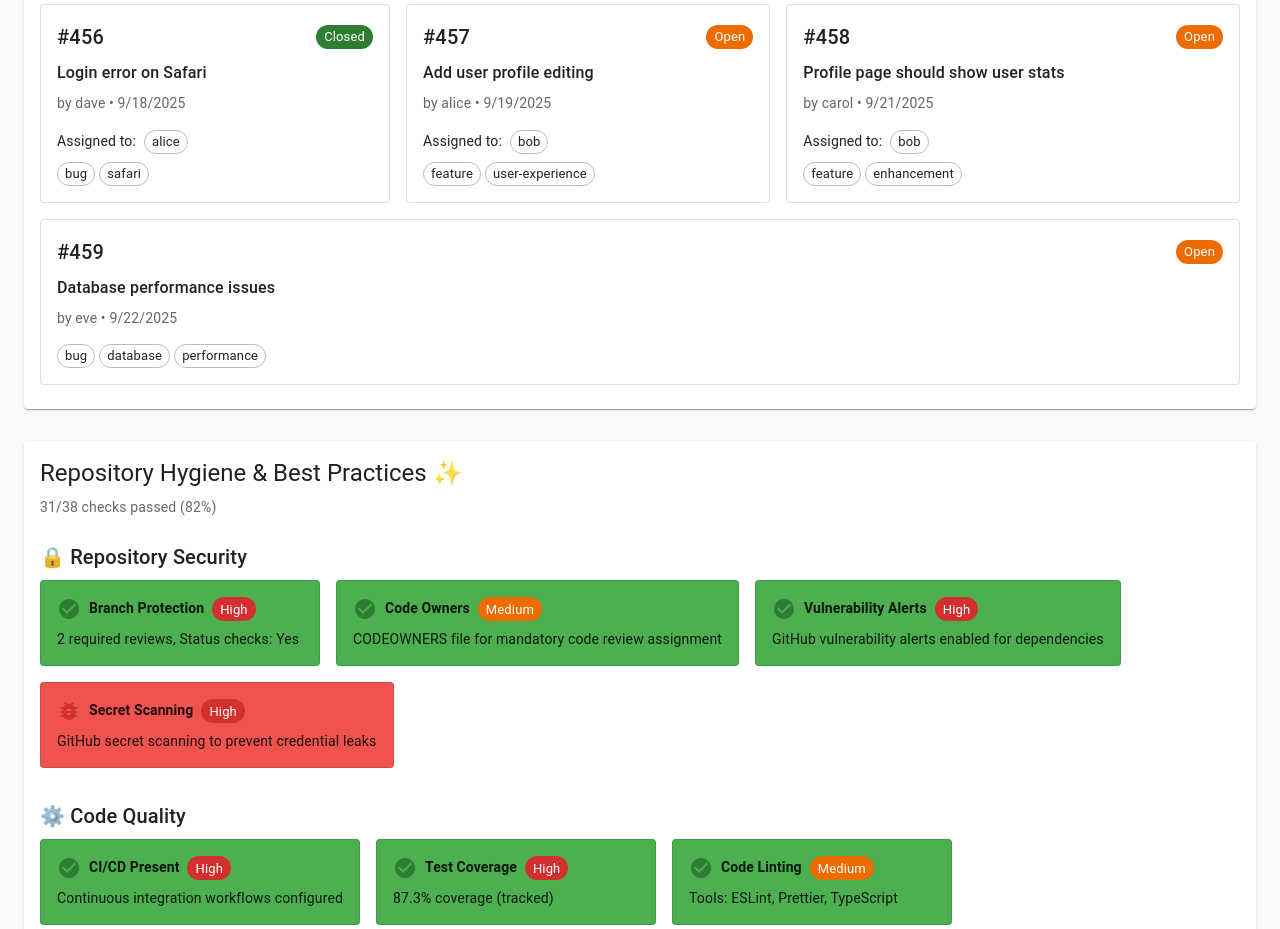
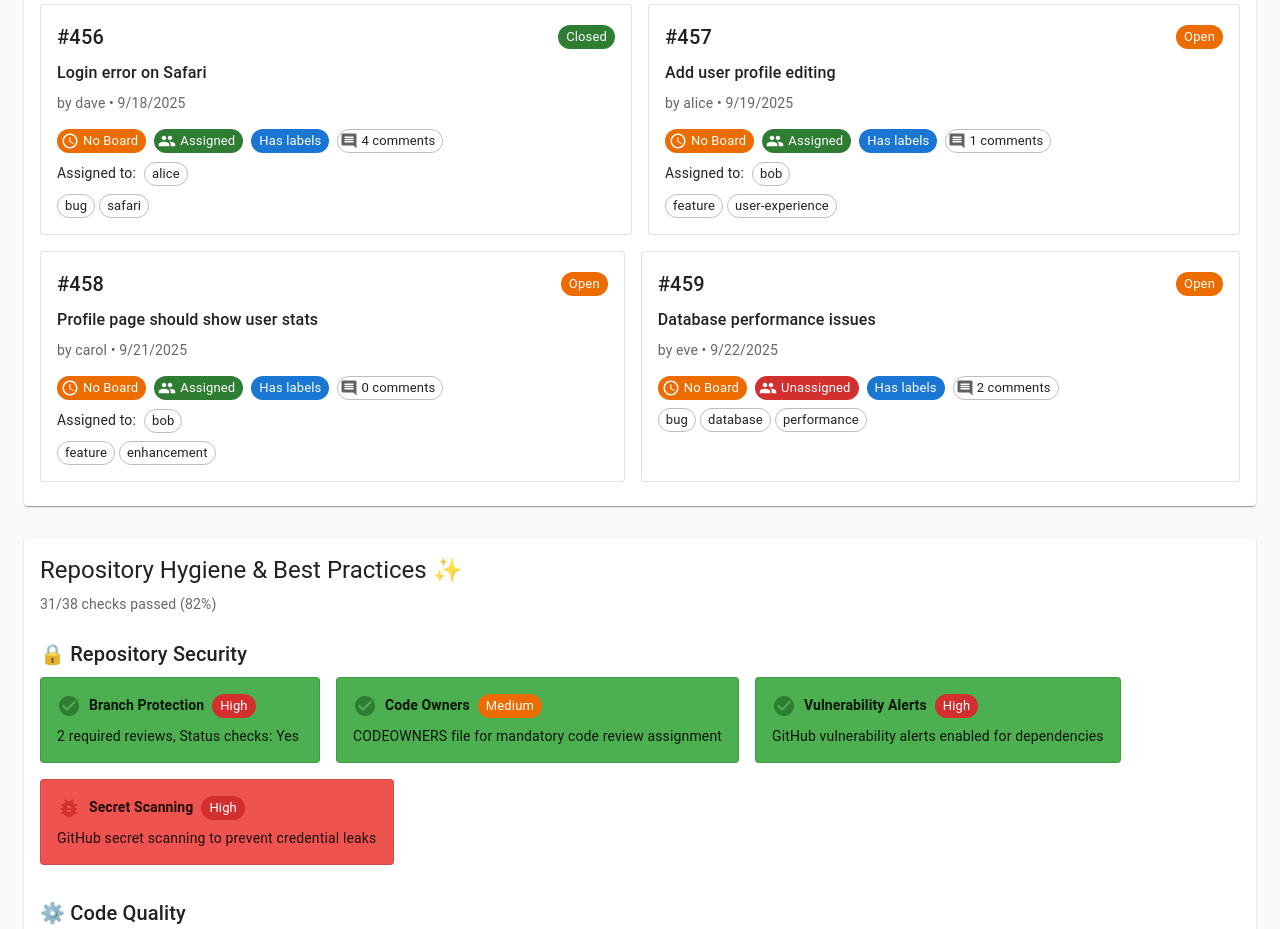
Before and after one commit to ChrisTimperley/check-the-vibes, a React (Vite) app in the folder frontend/: page / in a window 1280 px wide. Shown: the part 1660-2589 px from the top of the page. Built offline with nearby package versions, Linux system fonts and the light colour scheme.

Commit message:
added more info to issues

```diff
--- a/frontend/src/MuiApp.tsx
+++ b/frontend/src/MuiApp.tsx
@@ -24,6 +24,7 @@ import {
   CheckCircle,
   Schedule,
   TrendingUp,
+  Comment,
 } from '@mui/icons-material';
 import { ThemeProvider, createTheme } from '@mui/material/styles';
 import CssBaseline from '@mui/material/CssBaseline';
@@ -467,6 +468,105 @@ function App() {
                     by {issue.author} •{' '}
                     {new Date(issue.created_at).toLocaleDateString()}
                   </Typography>
+
+                  {/* Issue checks: project board membership, has labels, comments */}
+                  <Box
+                    sx={{
+                      display: 'flex',
+                      gap: 1,
+                      alignItems: 'center',
+                      mb: 1,
+                    }}
+                  >
+                    {/* appears in project board */}
+                    <Chip
+                      icon={
+                        data.project.items.some(
+                          (it) =>
+                            it.type === 'Issue' &&
+                            (it.title === issue.title ||
+                              (it.linked_artifact &&
+                                it.linked_artifact.includes(
+                                  `#${issue.number}`
+                                )))
+                        ) ? (
+                          <CheckCircle />
+                        ) : (
+                          <Schedule />
+                        )
+                      }
+                      label={
+                        data.project.items.some(
+                          (it) =>
+                            it.type === 'Issue' &&
+                            (it.title === issue.title ||
+                              (it.linked_artifact &&
+                                it.linked_artifact.includes(
+                                  `#${issue.number}`
+                                )))
+                        )
+                          ? 'On Board'
+                          : 'No Board'
+                      }
+                      size="small"
+                      color={
+                        data.project.items.some(
+                          (it) =>
+                            it.type === 'Issue' &&
+                            (it.title === issue.title ||
+                              (it.linked_artifact &&
+                                it.linked_artifact.includes(
+                                  `#${issue.number}`
+                                )))
+                        )
+                          ? 'success'
+                          : 'warning'
+                      }
+                    />
+
+                    {/* assignment check */}
+                    <Chip
+                      icon={<People />}
+                      label={
+                        issue.assignees && issue.assignees.length > 0
+                          ? 'Assigned'
+                          : 'Unassigned'
+                      }
+                      size="small"
+                      color={
+                        issue.assignees && issue.assignees.length > 0
+                          ? 'success'
+                          : 'error'
+                      }
+                    />
+
+                    {/* has labels */}
+                    <Chip
+                      label={
+                        issue.labels && issue.labels.length > 0
+                          ? 'Has labels'
+                          : 'No labels'
+                      }
+                      size="small"
+                      color={
+                        issue.labels && issue.labels.length > 0
+                          ? 'primary'
+                          : 'default'
+                      }
+                    />
+
+                    {/* comments count */}
+                    <Chip
+                      icon={<Comment />}
+                      label={
+                        typeof issue.comments === 'number'
+                          ? `${issue.comments} comments`
+                          : 'No comments'
+                      }
+                      size="small"
+                      variant="outlined"
+                    />
+                  </Box>
 
                   {issue.assignees.length > 0 && (
                     <Box sx={{ mb: 1 }}>
--- a/frontend/src/data/mockData.ts
+++ b/frontend/src/data/mockData.ts
@@ -187,6 +187,7 @@ export const mockAnalysisData: AnalysisReport = {
       time_to_first_response_minutes: 42,
       assignees: ['alice'],
       labels: ['bug', 'safari'],
+      comments: 4,
       linked_prs: [123],
       url: 'https://github.com/cmu-sei/example-project/issues/456',
     },
@@ -199,6 +200,7 @@ export const mockAnalysisData: AnalysisReport = {
       time_to_first_response_minutes: 120,
       assignees: ['bob'],
       labels: ['feature', 'user-experience'],
+      comments: 1,
       linked_prs: [124],
       url: 'https://github.com/cmu-sei/example-project/issues/457',
     },
@@ -211,6 +213,7 @@ export const mockAnalysisData: AnalysisReport = {
       time_to_first_response_minutes: 180,
       assignees: ['bob'],
       labels: ['feature', 'enhancement'],
+      comments: 0,
       linked_prs: [124],
       url: 'https://github.com/cmu-sei/example-project/issues/458',
     },
@@ -223,6 +226,7 @@ export const mockAnalysisData: AnalysisReport = {
       time_to_first_response_minutes: null,
       assignees: [],
       labels: ['bug', 'database', 'performance'],
+      comments: 2,
       linked_prs: [],
       url: 'https://github.com/cmu-sei/example-project/issues/459',
     },
--- a/frontend/src/types/index.ts
+++ b/frontend/src/types/index.ts
@@ -63,6 +63,8 @@ export interface Issue {
   assignees: string[];
   labels: string[];
   linked_prs: number[];
+  // optional number of comments on the issue (frontend display only)
+  comments?: number;
   url: string;
 }
 
```
